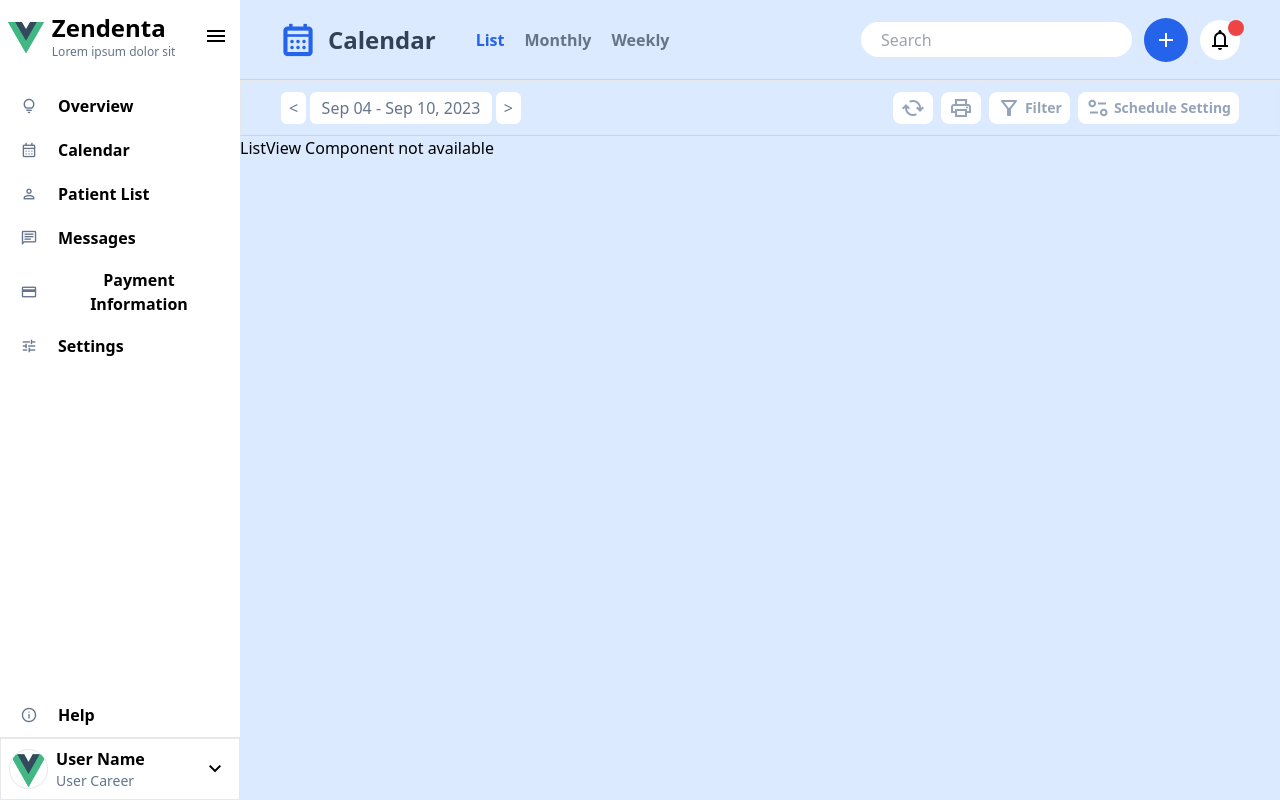
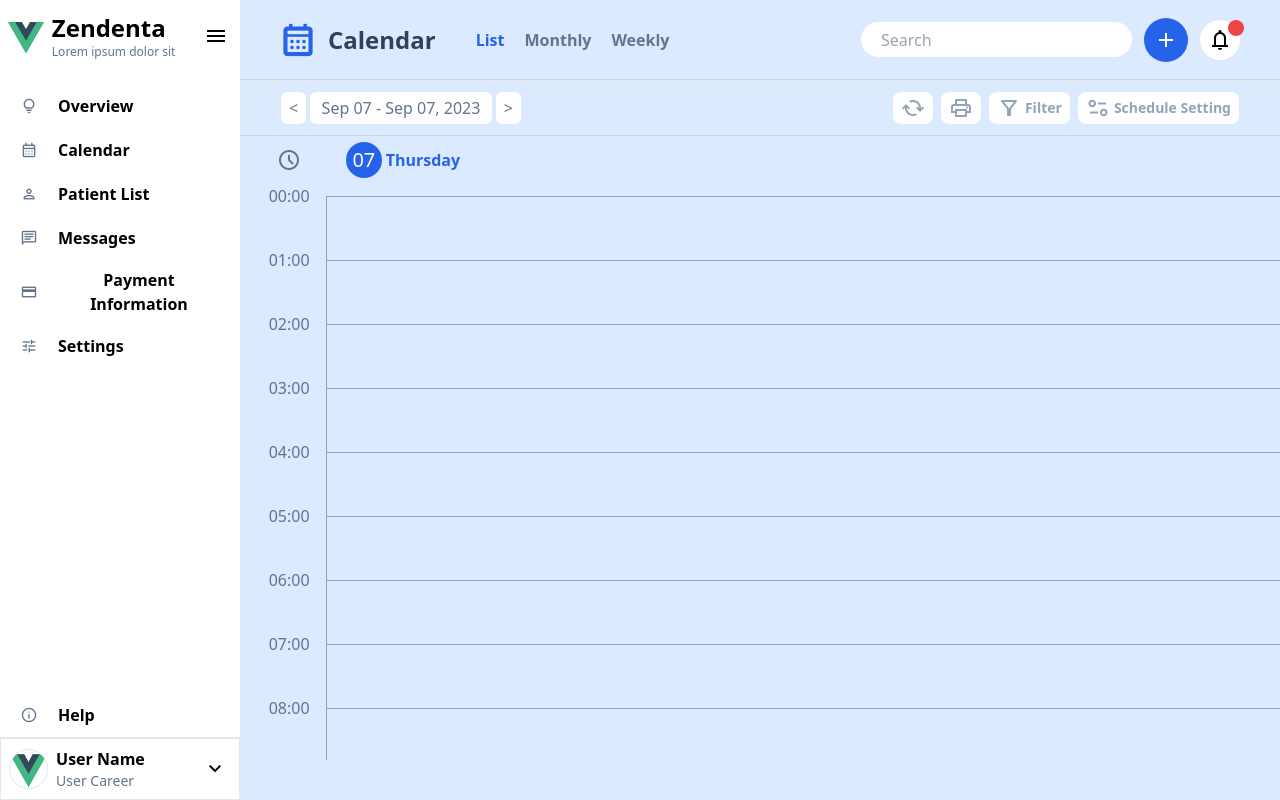
Before and after one commit to rekredhead/Calendar-App-VueJS, a Vue app: page / in a window 1280 px wide. Both pictures are taken after a click on the button "List". Built offline with nearby package versions, Linux system fonts and the light colour scheme.

Commit message:
Created simple List View component

```diff
--- a/src/assets/sampleData.ts
+++ b/src/assets/sampleData.ts
@@ -2,6 +2,28 @@ import { v4 as uuidv4 } from 'uuid';
 const generateRandomID = () => uuidv4().slice(0, 8);
 
 export const sampleAppointments = [
+   {
+      date: new Date('2023-09-07'),
+      events: [
+         {
+            id: generateRandomID(),
+            patient: {
+               profilePicture: 'vue.svg',
+               name: "Oliver Bennett",
+               emailAddress: "oliver@bennett.co",
+               phone: "(415) 555-1234",
+               address: "123 Elm Street, Springfield, IL 62701"
+            },
+            service: {
+               nameOfService: 'service2',
+               price: 10
+            },
+            startTime: new Date('2023-09-07 2:15:00'),
+            endTime: new Date('2023-09-07 5:45:00'),
+            timeStamp: new Date('2023-09-07 7:07:07')
+         }
+      ]
+   },
    {
       date: new Date('2023-09-04'),
       events: [
@@ -21,23 +43,6 @@ export const sampleAppointments = [
             startTime: new Date('2023-09-04 1:15:00'),
             endTime: new Date('2023-09-04 3:00:00'),
             timeStamp: new Date('2023-09-04 4:04:04')
-         },
-         {
-            id: generateRandomID(),
-            patient: {
-               profilePicture: 'vue.svg',
-               name: "Oliver Bennett",
-               emailAddress: "oliver@bennett.co",
-               phone: "(415) 555-1234",
-               address: "123 Elm Street, Springfield, IL 62701"
-            },
-            service: {
-               nameOfService: 'service2',
-               price: 10
-            },
-            startTime: new Date('2023-09-04 5:15:00'),
-            endTime: new Date('2023-09-04 9:45:00'),
-            timeStamp: new Date('2023-09-04 7:07:07')
          }
       ]
    }
--- /dev/null
+++ b/src/components/Main-components/ListView.vue
@@ -0,0 +1,55 @@
+<script setup lang="ts">
+import { PropType } from 'vue';
+import { Appointment } from '../types';
+import { eachHourOfInterval, format, isSameDay, set, startOfToday } from 'date-fns';
+
+const props = defineProps({
+   appointments: Array as PropType<Appointment[]>,
+   selectedDateStart: Date,
+   selectedDateEnd: Date,
+   openSidePanel: Function
+});
+
+const currentDate = startOfToday();
+const hoursOfDay = eachHourOfInterval({
+   start: currentDate,
+   end: set(currentDate, { hours: 23 })
+});
+const handleDateTimeClick = () => {
+   return;
+}
+</script>
+
+<template>
+   <main class="flex flex-col h-4/5 ml-3">
+      <div class="flex h-32">
+         <!-- Label for the day -->
+         <div class="flex justify-center items-center w-20">
+            <span class="material-symbols-outlined text-slate-500">schedule</span>
+         </div>
+         <div class="flex w-full px-5">
+            <div class="flex w-full items-center text-slate-500">
+               <p :class="{ 'text-white bg-blue-600': isSameDay(props.selectedDateStart!, currentDate) }"
+                  class="flex items-center justify-center h-3/4 aspect-square text-xl rounded-full">
+                  {{ format(props.selectedDateStart!, 'dd') }}
+               </p>
+               <p :class="{ 'text-blue-600 ml-1': isSameDay(props.selectedDateStart!, currentDate) }" class="font-bold">
+                  {{ format(props.selectedDateStart!, 'EEEE') }}
+               </p>
+            </div>
+         </div>
+      </div>
+      <div class="flex overflow-y-scroll">
+         <div class="w-20">
+            <div v-for="hour in hoursOfDay" class="h-16 text-slate-500 text-center">{{ format(hour, 'HH:mm') }}</div>
+         </div>
+         <div class="flex flex-col w-full h-full mt-3">
+            <div class="relative w-full">
+               <!-- Appointment renders here -->
+               <div v-for="hour in hoursOfDay" @click="handleDateTimeClick()"
+                  class="h-16 border-l border-t border-slate-400 last:border-b"></div>
+            </div>
+         </div>
+      </div>
+   </main>
+</template>
--- a/src/components/Main.vue
+++ b/src/components/Main.vue
@@ -5,6 +5,7 @@ import { v4 as uuidv4 } from 'uuid';
 
 import Header from './Main-components/Header.vue';
 import OptionsBar from './Main-components/OptionsBar.vue';
+import ListView from './Main-components/ListView.vue';
 import WeeklyView from './Main-components/WeeklyView.vue';
 import MonthlyView from './Main-components/MonthlyView.vue';
 import SidePanel from './SidePanel-components/SidePanel.vue';
@@ -22,13 +23,29 @@ const getCurrentWeekEnd = () => endOfWeek(currentDate, { weekStartsOn: 1 });
 const getCurrentMonthStart = () => startOfMonth(currentDate);
 const getCurrentMonthEnd = () => endOfMonth(currentDate);
 
-// Modify this when the ListView is added - the conditional statement is there to make it easier to change the mode's state
-const selectedDateStart = ref(mode.value === modes[1] ? getCurrentMonthStart() : getCurrentWeekStart());
-const selectedDateEnd = ref(mode.value === modes[1] ? getCurrentMonthEnd() : getCurrentWeekEnd());
+const selectedDateStart = ref(
+   mode.value === modes[0] ?
+      currentDate :
+      mode.value === modes[1] ?
+         getCurrentMonthStart() :
+         getCurrentWeekStart()
+);
+const selectedDateEnd = ref(
+   mode.value === modes[0] ?
+      currentDate :
+      mode.value === modes[1] ?
+         getCurrentMonthEnd() :
+         getCurrentWeekEnd()
+);
 
 const setMode = (newMode: string) => {
    mode.value = newMode;
    switch (newMode) {
+      case modes[0]:
+         // Set selected date to list
+         selectedDateStart.value = currentDate;
+         selectedDateEnd.value = currentDate;
+         break;
       case modes[1]:
          // Set selected date to monthly
          selectedDateStart.value = getCurrentMonthStart();
@@ -43,6 +60,11 @@ const setMode = (newMode: string) => {
 }
 const getPreviousDate = () => {
    switch (mode.value) {
+      case modes[0]:
+         // Get previous day
+         selectedDateStart.value = add(selectedDateStart.value, { days: -1 });
+         selectedDateEnd.value = add(selectedDateEnd.value, { days: -1 });
+         break;
       case modes[1]:
          // Get previous month
          const endOfSelectedMonth = add(selectedDateEnd.value, { months: -1 });
@@ -58,6 +80,11 @@ const getPreviousDate = () => {
 }
 const getNextDate = () => {
    switch (mode.value) {
+      case modes[0]:
+         // Get previous day
+         selectedDateStart.value = add(selectedDateStart.value, { days: 1 });
+         selectedDateEnd.value = add(selectedDateEnd.value, { days: 1 });
+         break;
       case modes[1]:
          // Get next month
          const endOfSelectedMonth = add(selectedDateEnd.value, { months: 1 });
@@ -177,7 +204,8 @@ const closeSidePanel = () => {
       <OptionsBar :mode="mode" :modes="modes" :selectedDateStart="selectedDateStart" :selectedDateEnd="selectedDateEnd"
          :getPreviousDate="getPreviousDate" :getNextDate="getNextDate"></OptionsBar>
 
-      <div v-if="mode === modes[0]">ListView Component not available</div>
+      <ListView v-if="mode === modes[0]" :appointments="appointments" :selectedDateStart="selectedDateStart"
+         :selectedDateEnd="selectedDateEnd" :openSidePanel="openSidePanel"></ListView>
 
       <MonthlyView v-if="mode === modes[1]" :appointments="appointments" :selectedDateStart="selectedDateStart"
          :selectedDateEnd="selectedDateEnd" :openSidePanel="openSidePanel"></MonthlyView>
```
